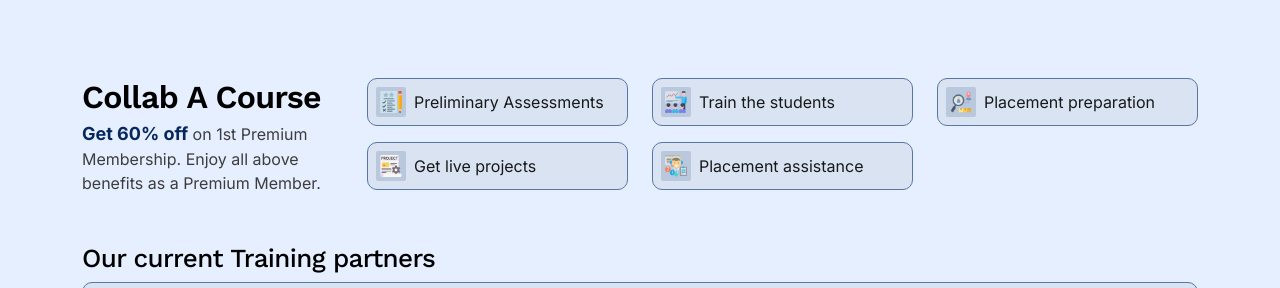
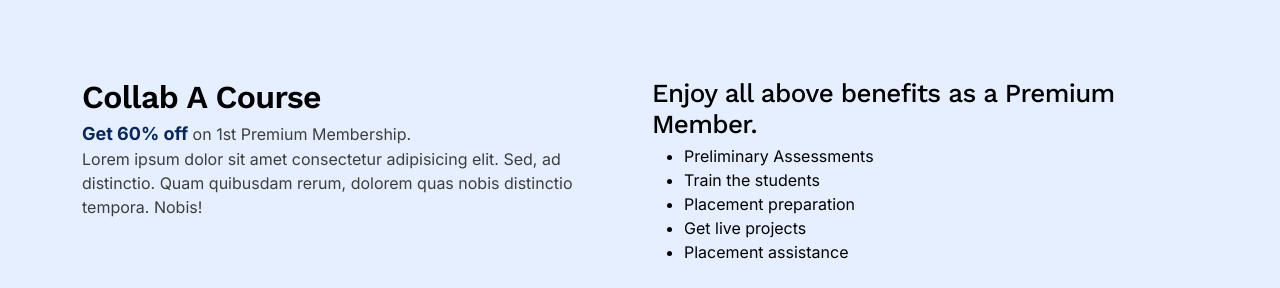
Before and after one commit to eabishenMansfield/Training_marketing, a plain HTML site: page index.html in a window 1280 px wide. Shown: the part 2147-2435 px from the top of the page. Drawn offline with nearby package versions, Linux system fonts and the light colour scheme.

Commit message:
Update index.html

```diff
--- a/index.html
+++ b/index.html
@@ -643,55 +643,35 @@
         <section class="section-Wrapper pb-0">
             <div class="container">
                 <div class="row gy-5">
-                    <div class="col-12 col-lg-3">
+                    <div class="col-12 col-lg-6">
                         <h2 class="section-heading mb-1">Collab A Course
                         </h2>
                         <p class="muted-color">
                             <span class="fw-bold" style="color: hsl(var(--primary)); font-size: 18px;"> Get 60%
                                 off</span> on 1st
                             Premium Membership.
-                            Enjoy all above benefits as a Premium Member.
+                        </p>
+                        <p class="muted-color">
+                            Lorem ipsum dolor sit amet consectetur adipisicing elit. Sed, ad
+                            distinctio. Quam quibusdam rerum, dolorem quas nobis distinctio tempora. Nobis!
                         </p>
                     </div>
-                    <div class="col-12  col-lg-9">
-                        <div class="row gy-3">
-                            <div class="col-12 col-md-6 col-lg-4">
-                                <div class="benefits-tag defaultCard"><span class="beneimg"><img class=""
-                                            src="./assets/assement.png" alt="Assessments"></span>
-                                    <span>Preliminary Assessments</span>
-                                </div>
-                            </div>
-                            <div class="col-12 col-md-6 col-lg-4">
-                                <div class="benefits-tag defaultCard"><span class="beneimg"><img class=""
-                                            src="./assets/training.png" alt="training"></span>
-                                    <span>Train the students</span>
-                                </div>
-                            </div>
-                            <div class="col-12 col-md-6 col-lg-4">
-                                <div class="benefits-tag defaultCard"><span class="beneimg"><img class=""
-                                            src="./assets/placement.png" alt="placement"></span>
-                                    <span>Placement preparation</span>
-                                </div>
-                            </div>
-                            <div class="col-12 col-md-6 col-lg-4">
-                                <div class="benefits-tag defaultCard"><span class="beneimg"><img class=""
-                                            src="./assets/project.png" alt="project"></span>
-                                    <span>Get live projects</span>
-                                </div>
-                            </div>
-                            <div class="col-12 col-md-6 col-lg-4">
-                                <div class="benefits-tag defaultCard"><span class="beneimg"><img class=""
-                                            src="./assets/Assistance.png" alt="Assistance"></span>
-                                    <span>Placement assistance</span>
-                                </div>
-                            </div>
-                        </div>
+                    <div class="col-12  col-lg-6">
+                        <h3 class="secondary-HeadingFont mb-1"> Enjoy all above benefits as a Premium Member.</h3>
+                        <ul class="benefitsList">
+                            <li>Preliminary Assessments</li>
+                            <li>Train the students</li>
+                            <li>Placement preparation</li>
+                            <li>Get live projects</li>
+                            <li>Placement assistance</li>
+                        </ul>
+
                     </div>
                 </div>
             </div>
         </section>
 
-        <section class="pt-5">
+        <section class=" pt-5">
             <div class="container">
                 <div class="row">
                     <div class="col-12 ">
@@ -702,7 +682,8 @@
                             <div class="swiper-wrapper">
                                 <div class="swiper-slide">
                                     <div class="logocontainer"><img loading="lazy"
-                                            src="./assets/training-partners/Buff Logo.png" alt="Buff"></div>
+                                            src="./assets/training-partners/Buff Logo.png" alt="Buff">
+                                    </div>
                                 </div>
                                 <div class="swiper-slide">
                                     <div class="logocontainer"><img loading="lazy"
@@ -711,7 +692,8 @@
                                 <div class="swiper-slide">
 
                                     <div class="logocontainer"><img loading="lazy"
-                                            src="./assets/training-partners/foisy.webp" alt="foisy"></div>
+                                            src="./assets/training-partners/foisy.webp" alt="foisy">
+                                    </div>
                                 </div>
                                 <div class="swiper-slide">
                                     <div class="logocontainer"><img loading="lazy"
```
